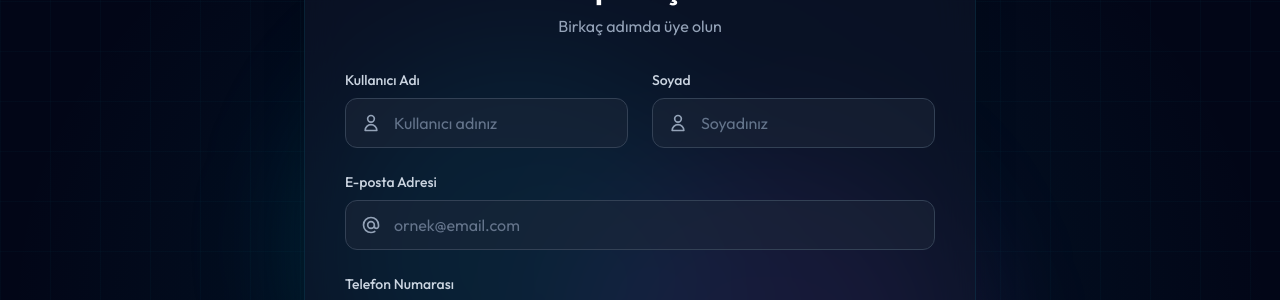
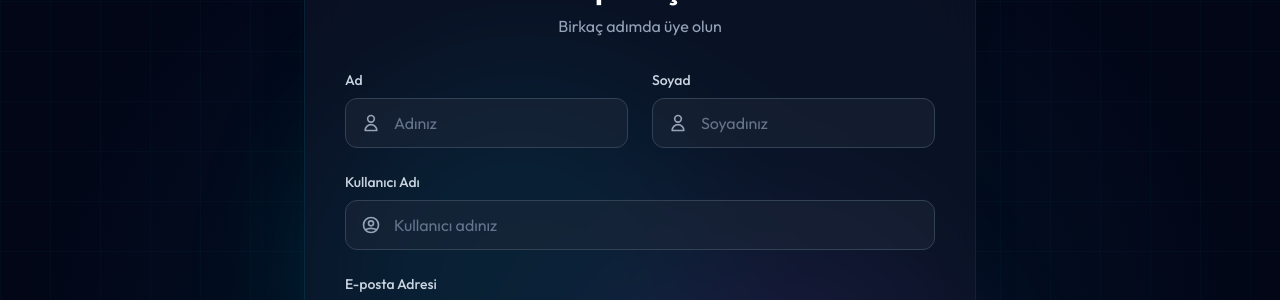
Before and after one commit to YavuzYalcinkaya/su-tech-vision, a Next.js app: page /kayit in a window 1280 px wide. Shown: the part 279-579 px from the top of the page. Built offline with nearby package versions, Linux system fonts and the light colour scheme; no server answers.

Commit message:
update sign up

```diff
--- a/app/kayit/page.js
+++ b/app/kayit/page.js
@@ -7,8 +7,9 @@ import authService from "../services/authService";
 export default function SignUpPage() {
   const router = useRouter();
   const [formData, setFormData] = useState({
+    name: "",
+    surname: "",
     username: "",
-    surname: "",
     email: "",
     phone: "",
     password: "",
@@ -36,6 +37,7 @@ export default function SignUpPage() {
     try {
       // Prepare data for API
       const userData = {
+        name: formData.name,
         surname: formData.surname,
         username: formData.username,
         password: formData.password,
@@ -108,15 +110,15 @@ export default function SignUpPage() {
 
           {/* Form */}
           <form onSubmit={handleSubmit} className="space-y-6">
-            {/* Name Fields - Side by Side */}
+            {/* Name & Surname Fields - Side by Side */}
             <div className="grid sm:grid-cols-2 gap-6">
-              {/* Username */}
+              {/* Name */}
               <div>
                 <label
-                  htmlFor="username"
+                  htmlFor="name"
                   className="block text-sm font-medium text-slate-300 mb-2"
                 >
-                  Kullanıcı Adı
+                  Ad
                 </label>
                 <div className="relative">
                   <div className="absolute inset-y-0 left-0 pl-4 flex items-center pointer-events-none">
@@ -136,14 +138,14 @@ export default function SignUpPage() {
                   </div>
                   <input
                     type="text"
-                    id="username"
-                    name="username"
-                    value={formData.username}
+                    id="name"
+                    name="name"
+                    value={formData.name}
                     onChange={handleChange}
                     required
                     disabled={isLoading}
                     className="w-full pl-12 pr-4 py-3 bg-slate-800/50 border border-slate-700 rounded-xl text-white placeholder-slate-500 focus:outline-none focus:ring-2 focus:ring-cyan-500 focus:border-transparent transition-all disabled:opacity-50 disabled:cursor-not-allowed"
-                    placeholder="Kullanıcı adınız"
+                    placeholder="Adınız"
                   />
                 </div>
               </div>
@@ -184,6 +186,44 @@ export default function SignUpPage() {
                     placeholder="Soyadınız"
                   />
                 </div>
+              </div>
+            </div>
+
+            {/* Username Field */}
+            <div>
+              <label
+                htmlFor="username"
+                className="block text-sm font-medium text-slate-300 mb-2"
+              >
+                Kullanıcı Adı
+              </label>
+              <div className="relative">
+                <div className="absolute inset-y-0 left-0 pl-4 flex items-center pointer-events-none">
+                  <svg
+                    className="w-5 h-5 text-slate-400"
+                    fill="none"
+                    stroke="currentColor"
+                    viewBox="0 0 24 24"
+                  >
+                    <path
+                      strokeLinecap="round"
+                      strokeLinejoin="round"
+                      strokeWidth={2}
+                      d="M5.121 17.804A13.937 13.937 0 0112 16c2.5 0 4.847.655 6.879 1.804M15 10a3 3 0 11-6 0 3 3 0 016 0zm6 2a9 9 0 11-18 0 9 9 0 0118 0z"
+                    />
+                  </svg>
+                </div>
+                <input
+                  type="text"
+                  id="username"
+                  name="username"
+                  value={formData.username}
+                  onChange={handleChange}
+                  required
+                  disabled={isLoading}
+                  className="w-full pl-12 pr-4 py-3 bg-slate-800/50 border border-slate-700 rounded-xl text-white placeholder-slate-500 focus:outline-none focus:ring-2 focus:ring-cyan-500 focus:border-transparent transition-all disabled:opacity-50 disabled:cursor-not-allowed"
+                  placeholder="Kullanıcı adınız"
+                />
               </div>
             </div>
 
```
